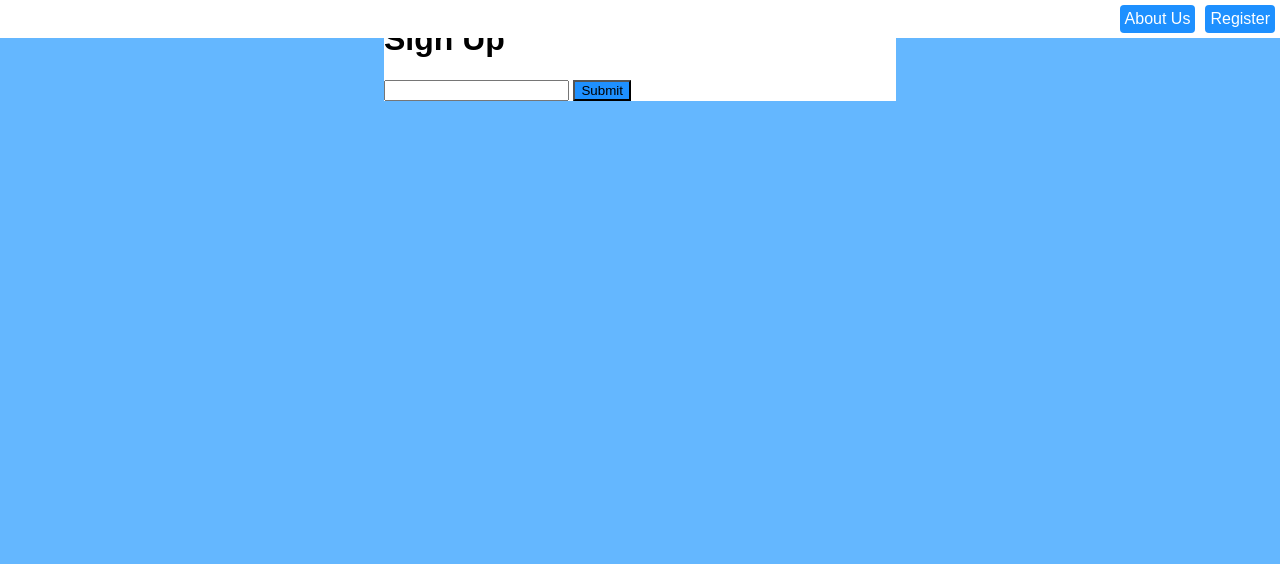
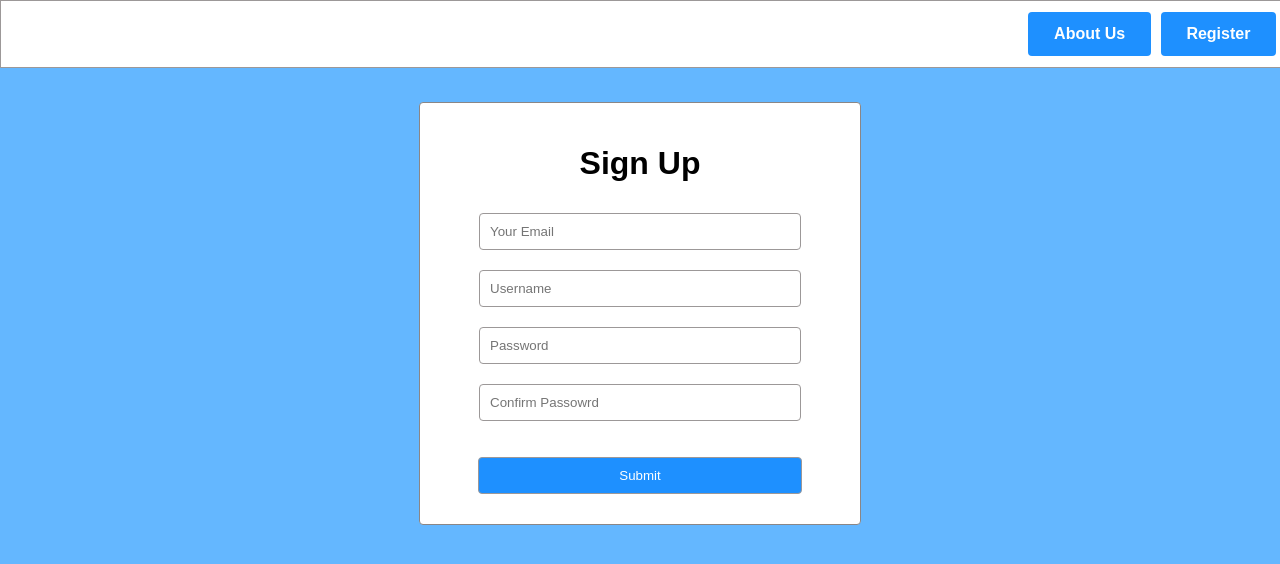
Before and after one commit to GabbyJacobs/Html-Register-Page, a plain HTML site: page index.html in a window 1280 px wide. Drawn offline with Linux system fonts and the light colour scheme.

Commit message:
Html Register Page

```diff
--- a/index.html
+++ b/index.html
@@ -4,19 +4,23 @@
     <meta charset="UTF-8">
     <meta http-equiv="X-UA-Compatible" content="IE=edge">
     <meta name="viewport" content="width=device-width, initial-scale=1.0">
-    <link type="text/css" rel="stylesheet" href="styles.css">
-    <title>HTML Forms</title>
+    <link type="text/css" rel="stylesheet" href="main.css">
+    <title>Sign Up</title>
 </head>
 <body>
     <nav>
-       <a href="#" class="nav-link">Register</a>
-       <a href="#" class="nav-link">About Us</a>
+        <a href="#" class="nav-link"><strong>Register</strong></a>
+        <a href="#" class="nav-link"><strong>About Us</strong></a>
     </nav>
-   <div class="form-wrapper">
+    <div class="Sign-Up-Form">
         <h1>Sign Up</h1>
         <form>
-           <input type="email" name="email" />
-           <button id="submit-button" type="submit">Submit</button>
+            <input type="email" class="input-box" placeholder="Your Email">
+            <input type="username" class="input-box" placeholder="Username">
+            <input type="password" class="input-box" placeholder="Password">
+            <input type="password" class="input-box" placeholder="Confirm Passowrd">
+            <p></p>
+            <button id="submit-button" type="submit" class="submit-btn">Submit</button>
         </form>
     </div>
 </body>
--- /dev/null
+++ b/main.css
@@ -0,0 +1,65 @@
+Body {
+    margin: 0;
+    padding: 0;
+    font-family: sans-serif;
+    background-color: #64b7ff
+}
+
+nav {
+    position: fixed;
+    top: 0;
+    left: 0;
+    width: 100vw;
+    background-color: white;
+    border: 1px solid rgb(156, 152, 152);
+    padding-bottom: .5%;
+    padding-top: .5%;
+}
+
+.nav-link {
+    color: white;
+    margin: 5px;
+    float: right;
+    position: relative;
+    right: 0;
+    background-color:dodgerblue;
+    text-decoration: none;
+    padding: 10px;
+    padding-right: 2%;
+    padding-left: 2%;
+    padding-bottom: 1%;
+    padding-top: 1%;
+    border-radius: 4px;
+}
+
+.Sign-Up-Form {
+    width: 400px;
+    box-shadow: 0 0 3px rbga(0,0,0,0.3);
+    border-radius: 4px;
+    background-color: white;
+    border: 1px solid rgb(138, 134, 134);
+    padding: 20px;
+    margin: 8% auto 0;
+    text-align: center;
+}
+
+.input-box{
+    border-radius: 4px;
+    padding: 10px;
+    margin: 10px 0;
+    width: 75%;
+    border: 1px solid rgb(156, 152, 152);
+    outline: none;
+}
+
+.submit-btn {
+    border-radius: 4px;
+    padding: 10px;
+    margin: 10px 0;
+    width: 81%;
+    color: white;
+    background-color: dodgerblue;
+    border: 1px solid rgb(156, 152, 152);
+    outline: none;
+    cursor: pointer;
+}
--- a/styles.css
+++ b/styles.css
@@ -1,5 +1,5 @@
 html {
-    font-family: 'Robot', sans-serif;
+    font-family: 'Roboto', sans-serif;
     box-sizing: border-box;
 }
 body {
@@ -12,14 +12,13 @@ nav {
     width: 100vw;
     background-color: white;
 }
-
 .nav-link {
     color: white;
     margin: 5px;
     float: right;
     position: relative;
     right: 0;
-    background-color:dodgerblue;
+    background-color: dodgerblue;
     text-decoration: none;
     padding: 5px;
     border-radius: 4px;
@@ -33,6 +32,6 @@ nav {
 .form-input {
     width: 100%;
 }
-#submit-button{
+#submit-button {
     background-color: dodgerblue;
 }
```
Also changed, not shown: 01index.html (added, +25 -0 lines), Assets/49803d8eb5ea235a5860ac942caece70_download-png-download-eps-instagram-logo-clipart-png_1024-1024-900x900.png (added), Assets/GitHub-Mark.png (added), Assets/amazon.png (added), Assets/download.png (added), Assets/unnamed.jpg (added). Lines whose indentation alone changed are shown as unchanged.
